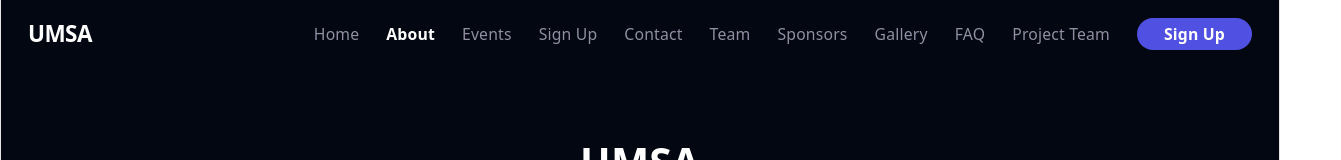
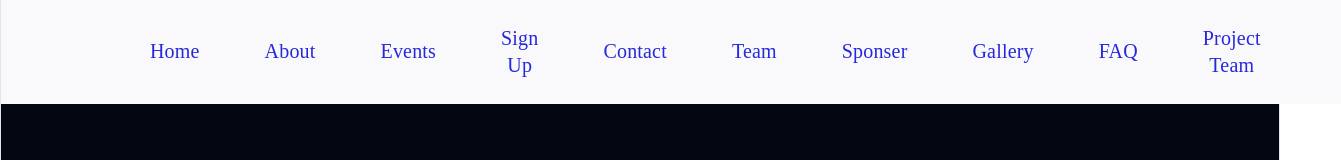
Before and after one commit to UoaWDCC/umsa, a React (Vite) app in the folder client/: page /about in a window 1280 px wide. Shown: the top 160 px of the page, 1341 px wide, since content can reach past the window. Built offline with nearby package versions, Linux system fonts and the light colour scheme.

Commit message:
tadiwanavbar

```diff
--- a/client/src/components/Footer.tsx
+++ b/client/src/components/Footer.tsx
@@ -3,7 +3,7 @@ import { HashLink } from 'react-router-hash-link'
 import { FaInstagram, FaFacebook } from "react-icons/fa";
 
 export default function Footer() {
-    const footerLinkClass = "text-left text-gray-400 hover:text-white cursor-pointer"
+    const footerLinkClass = "text-left text-red-400 hover:text-white cursor-pointer"
 
     return (
         <>
--- /dev/null
+++ b/client/src/components/NewNavbar.tsx
@@ -0,0 +1,101 @@
+import { Link, NavLink } from 'react-router-dom';
+import { useState } from 'react';
+import UMSALogo from './UMSALogo.png';
+
+
+export default function NewNavbar() {
+
+  // checks to see if dropdown is open or not
+  const [isOpen, setIsOpen] = useState(false);
+
+  // activates if isOpen updates
+  const toggleDropdown = () => {
+    // reverses isOpen i.e. if isOpen = True, !isOpen = False
+    setIsOpen(!isOpen);
+    }
+const linkClass = () =>
+  "text-[20px] font-normal  [font-family:'Sekuya'] text-[#2727DC] transition-colors hover:text-blue-700";
+
+  return (
+<nav className="inline-flex pt-[14px] pr-[80px] pb-[15px] pl-[149px] justify-end items-center bg-[#F9F9FB]">
+    <div className="max-w-6xl mx-auto flex items-center justify-between">
+
+    <div>
+        <img src={UMSALogo} alt="UMSA Logo" className="w-[75px] h-[75px] aspect-square"/>
+      </div>
+      {/* shows on desktop screens (hidden at first) */}
+      <div className="flex items-center gap-[65px]">
+        <NavLink to="/" end className={linkClass }>Home</NavLink>
+        <NavLink to="/About" className={linkClass}> About </NavLink>
+        <NavLink to="/Events" className={linkClass}> Events</NavLink>
+        <NavLink to="/sign-up" className={linkClass}>Sign Up</NavLink>
+        <NavLink to="/Contact" className={linkClass}>Contact</NavLink>
+        <NavLink to= "/Team" className={linkClass}> Team </NavLink>
+        <NavLink to="/Sponsors" className={linkClass}> Sponser </NavLink>
+        <NavLink to="/Gallery" className={linkClass}>Gallery</NavLink>
+        <NavLink to= "/faq" className={linkClass}> FAQ </NavLink>
+        <NavLink to="/project-team" className={linkClass}>Project Team</NavLink>
+      </div>
+
+
+
+
+
+      {/* shows on small screens only (is hidden once screen size is big) */}
+      <div className="md:hidden">
+        <button onClick={toggleDropdown} className="block lg:hidden p-2 text-white">
+          {/* hamburger icon */}
+          <svg className="w-8 h-8" fill="none" stroke="currentColor" viewBox="0 0 24 24" xmlns="http://w3.org">
+            <path strokeLinecap="round" strokeLinejoin="round" strokeWidth={2} d="M4 6h16M4 12h16M4 18h16"></path>
+          </svg>
+        </button>
+      </div>
+      </div>
+
+      {/* if isOpen is true it runs the code in the block */}
+      {isOpen && (
+        // drop down options
+        <div className="md:hidden absolute mt-2 left-0 w-full justify-items-start rounded-md bg-gray-900
+          ring-black ring-opacity-5 focus:outline-none">
+          <div>
+            <div className="flex flex-col px-8 py-10 gap-2 text-left whitespace-nowrap">
+              <NavLink to="/" end className={linkClass} onClick={() => setIsOpen(false)}>
+                Home
+              </NavLink>
+              <NavLink to="/About" className={linkClass} onClick={() => setIsOpen(false)}>
+                About
+              </NavLink>
+              <NavLink to="/Events" className={linkClass} onClick={() => setIsOpen(false)}>
+                Events
+              </NavLink>
+              <NavLink to="/sign-up" className={linkClass} onClick={() => setIsOpen(false)}>
+                Sign Up
+              </NavLink>
+               <NavLink to="/Contact" className={linkClass} onClick={() => setIsOpen(false)}>
+                Contact
+              </NavLink>
+                  <NavLink to="/Team" className={linkClass} onClick={() => setIsOpen(false)}>
+                Team
+              </NavLink>
+              <NavLink to="/Sponser" className={linkClass} onClick={() => setIsOpen(false)}>
+                Sponsers
+              </NavLink>
+              <NavLink to="/Gallery" className={linkClass} onClick={() => setIsOpen(false)}>
+                Gallery
+              </NavLink>
+              <NavLink to="/faq" className={linkClass} onClick={() => setIsOpen(false)}>
+                FAQ
+              </NavLink>
+              <NavLink to="/project-team" className={linkClass} onClick={() => setIsOpen(false)}>
+                Project Team
+              </NavLink>
+
+            </div>
+          </div>
+
+        </div>
+      )}
+
+  </nav>
+  );
+}
--- a/client/src/index.css
+++ b/client/src/index.css
@@ -1,5 +1,6 @@
 @import "tailwindcss";
 @import "./tokens.css";
+
 
 :root {
   --text: #6b6375;
--- a/client/src/layouts/RootLayout.tsx
+++ b/client/src/layouts/RootLayout.tsx
@@ -1,11 +1,11 @@
 import { Outlet, ScrollRestoration } from "react-router-dom";
-import Navbar from "../components/Navbar";
+import NewNavbar from "../components/NewNavbar";
 import Footer from "../components/Footer";
 
 export default function RootLayout() {
   return (
     <div className="min-h-screen bg-gray-950 text-white">
-      <Navbar />
+      <NewNavbar />
       <main className="w-full px-4 py-8">
         <ScrollRestoration />
         <Outlet />
--- a/client/src/main.tsx
+++ b/client/src/main.tsx
@@ -5,6 +5,8 @@ import { QueryClient, QueryClientProvider } from "@tanstack/react-query";
 import RootLayout from "./layouts/RootLayout";
 import App from "./App";
 import "./index.css";
+
+
 
 {
   /* page imports */
```
Also changed, not shown: client/src/components/UMSALogo.png (added), 1 other file (tests, documents, lock files or other folders).
